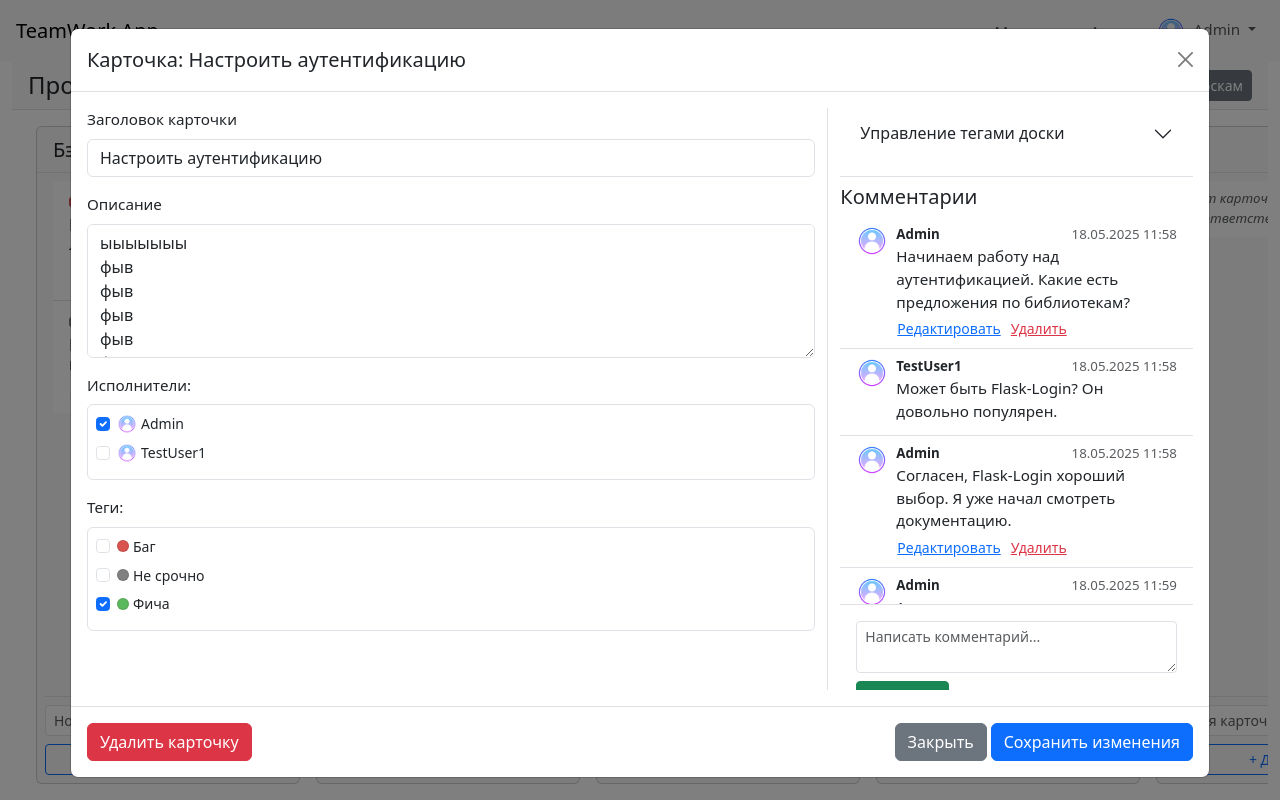
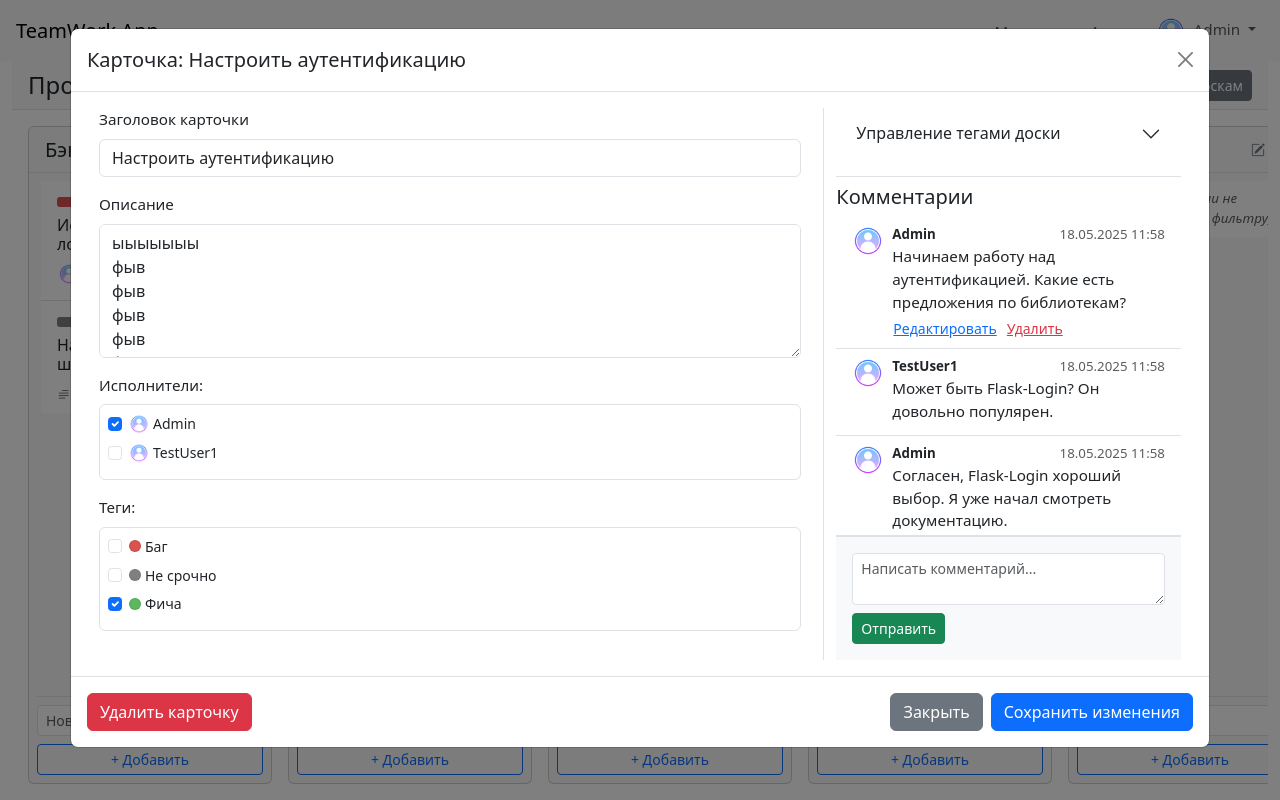
Before and after one commit to romka201616/Diploma, a Flask app: page /boards/1/cards/1 in a window 1280 px wide. Run offline with Flask 3, Linux system fonts and the light colour scheme; a user stored in the database is signed in; data comes from the database, SQL or seed files in the repository; both versions use the stored data as it was after the commit; some libraries are stand-ins or nearby versions.

Commit message:
design changes 3

```diff
--- a/app/static/css/style.css
+++ b/app/static/css/style.css
@@ -1,85 +1,118 @@
 /* Ваши пользовательские стили могут быть здесь */
 html, body {
     height: 100%;
-    overflow-x: hidden; /* Prevent horizontal scroll on body if page-board is not full height */
+    overflow-x: hidden;
 }
 
 body {
-    padding-bottom: 0; /* Removed default padding */
+    padding-bottom: 0;
     font-size: 0.95rem;
     display: flex;
     flex-direction: column;
+    min-height: 100vh; /* Ensure body takes at least full viewport height */
 }
-#pageContentArea.page-board { /* Specific to board page */
+#pageContentArea {
     flex-grow: 1;
+    display: flex; /* Default for most pages */
+    flex-direction: column; /* Default for most pages */
+}
+
+#pageContentArea.page-board {
+    overflow: hidden;
+    padding-top: 0;
+    padding-bottom: 0;
     display: flex;
     flex-direction: column;
-    overflow: hidden; /* Key for controlling scroll within this area */
-    padding-top: 0; /* Remove container padding if header is part of it */
-    padding-bottom: 0;
 }
-nav.navbar { /* Ensure navbar doesn't cause overflow or unwanted scroll */
+nav.navbar {
     flex-shrink: 0;
-    position: sticky; /* Or fixed-top if preferred */
+    position: sticky;
     top: 0;
-    z-index: 1030; /* Bootstrap's standard for navbars */
+    z-index: 1030;
     width: 100%;
 }
 
 .board-controls-header {
-    flex-shrink: 0; /* This part should not grow or shrink, fixed height */
-    background-color: #f8f9fa; /* Or any color to distinguish */
-    z-index: 1020; /* Below navbar but above columns */
+    flex-shrink: 0;
+    background-color: #f8f9fa;
+    z-index: 1020;
 }
 
 .board-columns-wrapper {
     display: flex;
     flex-direction: row;
-    flex-grow: 1; /* Takes remaining vertical space */
-    overflow-x: auto;  /* Horizontal scroll for columns */
-    overflow-y: hidden; /* No vertical scroll for the wrapper itself */
-    padding: 1rem; /* Add some padding around the columns area */
-    align-items: stretch; /* Make columns stretch to the same height if needed */
+    flex-grow: 1;
+    overflow-x: auto;
+    overflow-y: hidden;
+    padding: 1rem 0.5rem; /* Reduced horizontal padding slightly */
+    align-items: stretch;
+    scrollbar-width: thin; /* For Firefox */
+    scrollbar-color: #adb5bd #f8f9fa; /* For Firefox */
+}
+.board-columns-wrapper::-webkit-scrollbar { /* For Chrome, Safari, Edge */
+    height: 8px;
+}
+.board-columns-wrapper::-webkit-scrollbar-track {
+    background: #f8f9fa;
+}
+.board-columns-wrapper::-webkit-scrollbar-thumb {
+    background-color: #adb5bd;
+    border-radius: 4px;
+    border: 2px solid #f8f9fa;
 }
 
-.col-custom { /* Replaces Bootstrap col-* for specific width */
+
+.col-custom {
     width: 18%;
-    min-width: 280px; /* Minimum width for usability */
-    max-width: 320px; /* Maximum width */
+    min-width: 260px;
+    max-width: 300px;
     padding-left: 8px;
     padding-right: 8px;
-    flex-shrink: 0; /* Prevent columns from shrinking */
+    flex-shrink: 0;
+    display: flex; /* To make column-card take full height */
+    flex-direction: column; /* To make column-card take full height */
 }
-.column-card { /* The .card element representing a column */
+.column-card {
     display: flex;
     flex-direction: column;
-    height: 100%; /* Fill the height allocated by .board-columns-wrapper's align-items */
+    height: 100%;
+    width: 100%; /* Ensure card takes full width of col-custom */
 }
 .column-header-sticky {
     position: sticky;
-    top: 0; /* Sticks to the top of its scrolling container (.column-body-scrollable) */
-    background-color: inherit; /* Inherit from .card bg-light */
-    z-index: 10; /* Above cards in the list */
-    border-bottom: 1px solid #dee2e6; /* Separator */
+    top: 0;
+    background-color: inherit;
+    z-index: 10;
+    border-bottom: 1px solid #dee2e6;
+    flex-shrink: 0;
 }
 
-.column-body-scrollable { /* The card-body containing the card-list and add-card-form */
+.column-body-scrollable {
     flex-grow: 1;
-    overflow-y: hidden; /* Important: this itself doesn't scroll */
+    overflow-y: hidden;
     display: flex;
     flex-direction: column;
     padding: 0.5rem;
 }
 .card-list {
     flex-grow: 1;
-    overflow-y: auto; /* INDIVIDUAL vertical scroll for cards in this column */
-    padding: 0 0.5rem; /* Padding inside the scrollable list */
-    margin-bottom: 0 !important; /* Override Bootstrap's mb-3 on list-group */
+    overflow-y: auto;
+    padding: 0 0.25rem;
+    margin-bottom: 0 !important;
+    scrollbar-width: thin;
+    scrollbar-color: #ced4da #e9ecef;
 }
+.card-list::-webkit-scrollbar {
+    width: 6px;
+}
+.card-list::-webkit-scrollbar-thumb {
+    background-color: #ced4da;
+    border-radius: 3px;
+}
+
 .add-card-form {
-    flex-shrink: 0; /* Form at the bottom does not shrink */
+    flex-shrink: 0;
     padding-top: 0.5rem;
-    /* border-top: 1px solid #dee2e6; */
 }
 .card-assignee-avatar {
     width: 24px;
@@ -159,9 +192,8 @@ nav.navbar { /* Ensure navbar doesn't cause overflow or unwanted scroll */
     padding: .25rem .5rem;
 }
 
-/* Стили для панели фильтров на странице доски */
 #filtersCollapseArea .card {
-    background-color: #f0f3f5; /* Light background for filter panel */
+    background-color: #f0f3f5;
 }
 #filtersCollapseArea .form-label {
     font-size: 0.875rem;
@@ -169,7 +201,7 @@ nav.navbar { /* Ensure navbar doesn't cause overflow or unwanted scroll */
     font-weight: 500;
 }
 .filter-options-group {
-    max-height: 150px; /* Limit height and make scrollable if many options */
+    max-height: 150px;
     overflow-y: auto;
     font-size: 0.875rem;
 }
@@ -178,12 +210,11 @@ nav.navbar { /* Ensure navbar doesn't cause overflow or unwanted scroll */
 }
 .filter-options-group .form-check-label {
     cursor: pointer;
-    display: flex; /* Align avatar and text nicely */
+    display: flex;
     align-items: center;
 }
 
 
-/* Стили для кнопок сортировки в заголовках колонок */
 .column-header .sort-cards-btn {
 }
 .column-header .sort-cards-btn.active-sort-asc::after {
@@ -201,23 +232,78 @@ nav.navbar { /* Ensure navbar doesn't cause overflow or unwanted scroll */
     overflow: hidden;
     text-overflow: ellipsis;
     white-space: nowrap;
-    max-width: calc(100% - 100px); /* Adjust based on actual button sizes */
+    max-width: calc(100% - 100px);
 }
 
 .board-title {
     font-size: 1.5rem;
 }
 
-/* Modal specific styles for comments section */
-.modal-body .col-md-5.d-flex.flex-column {
-    max-height: calc(100vh - 180px); /* approx modal header/footer/other elements */
+/* Modal specific styles */
+.modal-dialog.modal-xl .modal-content {
+    height: calc(100vh - 80px); /* Ensure it fits viewport */
+    max-height: 90vh; /* Absolute max height */
+    display: flex;
+    flex-direction: column;
+}
+.modal-dialog.modal-xl .modal-header,
+.modal-dialog.modal-xl .modal-footer {
+    flex-shrink: 0;
+}
+.modal-dialog.modal-xl .modal-body {
+    flex-grow: 1;
+    overflow: hidden; /* IMPORTANT: Body itself does not scroll */
+    display: flex;
+    padding: 1rem;
+}
+.modal-dialog.modal-xl .modal-body > .row {
+    flex-grow: 1;
+    overflow: hidden; /* Row itself should not scroll */
+    margin-left: 0;
+    margin-right: 0;
+    height: 100%; /* Make row take full height of modal-body */
 }
 
-#commentsListContainer {
-    min-height: 100px; /* Ensure it has some base height */
+.modal-main-content { /* Left column (form) */
+    display: flex;
+    flex-direction: column;
+    height: 100%;
+    overflow: hidden; /* This part does not scroll itself */
+}
+.modal-main-content #editCardFormModal {
+    flex-grow: 1; /* Form takes available space */
+    display: flex;
+    flex-direction: column;
+    overflow: hidden; /* Form itself does not scroll */
+}
+.modal-main-content #editCardFormModal > .flex-grow-1 { /* Inner div that scrolls */
+    overflow-y: auto;
+    padding-right: 10px; /* For scrollbar */
 }
 
-/* Ensure hidden select fields in modal don't take up space */
+.modal-sidebar-content { /* Right column (tags, comments) */
+    display: flex;
+    flex-direction: column;
+    height: 100%;
+    overflow: hidden; /* This part does not scroll itself */
+}
+.modal-sidebar-content .accordion {
+    flex-shrink: 0;
+}
+.modal-sidebar-content > h5 { /* "Комментарии" title */
+    flex-shrink: 0;
+}
+.modal-sidebar-content #commentsListContainer {
+    flex-grow: 1;
+    overflow-y: auto;
+    min-height: 100px;
+    border-bottom: 1px solid #dee2e6; /* Add border if form is directly below */
+}
+.modal-sidebar-content #addCommentFormModal {
+    flex-shrink: 0;
+    padding-top: 0.75rem; /* Add some padding to separate from list */
+}
+
 #modalCardAssigneesHiddenSelect, #modalCardTagsHiddenSelect {
     display: none !important;
 }
--- a/app/templates/_card_modal.html
+++ b/app/templates/_card_modal.html
@@ -1,16 +1,17 @@
 <div class="modal fade" id="cardDetailModal" tabindex="-1" aria-labelledby="cardDetailModalLabel" aria-hidden="true">
   <div class="modal-dialog modal-xl">
-    <div class="modal-content" style="height: calc(100vh - 50px);">
+    <div class="modal-content">
       <div class="modal-header">
         <h5 class="modal-title" id="cardDetailModalLabel">Детали карточки</h5>
         <button type="button" class="btn-close" data-bs-dismiss="modal" aria-label="Close"></button>
       </div>
-      <div class="modal-body d-flex flex-column flex-grow-1" style="overflow-y: hidden;">
-        <div class="row flex-grow-1" style="overflow-y: hidden;">
+      <div class="modal-body">
+        <div class="row h-100">
             <!-- Основная информация о карточке и исполнители -->
-            <div class="col-md-7 col-lg-8 border-end d-flex flex-column" style="overflow-y: auto;">
-                <form id="editCardFormModal" method="post" action="" class="flex-grow-1 d-flex flex-column">
+            <div class="col-md-7 col-lg-8 border-end modal-main-content">
+                <form id="editCardFormModal" method="post" action="" class="d-flex flex-column h-100">
                     {{ card_form.hidden_tag() }}
+                    <div class="flex-grow-1" style="overflow-y: auto; padding-right: 10px;">
                         <div class="mb-3">
                             {{ card_form.title.label(for="modalCardTitle", class="form-label") }}
                             {{ card_form.title(class="form-control", id="modalCardTitle", required=True, maxlength=150) }}
@@ -27,7 +28,7 @@
                             <div id="modalAssigneesCheckboxesContainer" class="filter-options-group p-2 border rounded">
                                 <!-- Checkboxes for assignees will be populated by JS -->
                             </div>
-                        {{ card_form.assignees(id="modalCardAssigneesHiddenSelect", style="display:none;", multiple="multiple") }}
+                            {{ card_form.assignees(id="modalCardAssigneesHiddenSelect", style="display:none !important;", multiple="multiple") }}
                             <div class="invalid-feedback" data-field-error="assignees" id="modalAssigneesError"></div>
                         </div>
 
@@ -36,16 +37,17 @@
                             <div id="modalTagsCheckboxesContainer" class="filter-options-group p-2 border rounded">
                                 <!-- Checkboxes for tags will be populated by JS -->
                             </div>
-                        {{ card_form.tags(id="modalCardTagsHiddenSelect", style="display:none;", multiple="multiple") }}
+                            {{ card_form.tags(id="modalCardTagsHiddenSelect", style="display:none !important;", multiple="multiple") }}
                             <div class="invalid-feedback" data-field-error="tags" id="modalTagsError"></div>
+                        </div>
                     </div>
                     <input type="submit" name="submit_card" style="display:none;">
                 </form>
             </div>
 
             <!-- Комментарии и управление тегами доски -->
-            <div class="col-md-5 col-lg-4 d-flex flex-column" style="overflow-y: hidden;">
-                <div class="accordion accordion-flush" id="modalRightAccordion">
+            <div class="col-md-5 col-lg-4 d-flex flex-column modal-sidebar-content">
+                <div class="accordion accordion-flush" id="modalRightAccordion" style="flex-shrink: 0;">
                     <div class="accordion-item">
                         <h2 class="accordion-header" id="headingTags">
                             <button class="accordion-button collapsed" type="button" data-bs-toggle="collapse" data-bs-target="#collapseTags" aria-expanded="false" aria-controls="collapseTags">
@@ -89,7 +91,7 @@
                     </div>
                 </div>
 
-                <h5 class="mt-3 mb-2 pt-2 border-top">Комментарии</h5>
+                <h5 class="mt-3 mb-2 pt-2 border-top" style="flex-shrink: 0;">Комментарии</h5>
                 <div id="commentsListContainer" class="list-group list-group-flush flex-grow-1" style="overflow-y: auto;">
                     <div class="text-center p-3" id="commentsLoader">
                         <div class="spinner-border spinner-border-sm" role="status">
@@ -97,7 +99,7 @@
                         </div>
                     </div>
                 </div>
-                <form id="addCommentFormModal" method="post" action="" class="p-3 border-top mt-auto">
+                <form id="addCommentFormModal" method="post" action="" class="p-3 border-top bg-light" style="flex-shrink: 0;">
                     {{ comment_form.hidden_tag() }}
                     <div class="mb-2">
                         {{ comment_form.text.label(for="modalCommentText", class="form-label visually-hidden") }}
@@ -109,18 +111,14 @@
             </div>
         </div>
       </div>
-      <div class="modal-footer justify-content-between">
-        <div>
-            <form id="deleteCardFormModal" method="post" action="" class="d-inline">
+      <div class="modal-footer">
+        <form id="deleteCardFormModal" method="post" action="" class="d-inline me-auto">
              <input type="hidden" name="csrf_token" value="">
              <button type="submit" class="btn btn-danger">Удалить карточку</button>
         </form>
-        </div>
-        <div>
         <button type="button" class="btn btn-secondary" data-bs-dismiss="modal">Закрыть</button>
         <button type="button" class="btn btn-primary" id="saveCardModalBtn">Сохранить изменения</button>
       </div>
     </div>
   </div>
 </div>
-</div>
--- a/app/templates/base.html
+++ b/app/templates/base.html
@@ -11,7 +11,7 @@
   <body>
     <nav class="navbar navbar-expand-lg navbar-light bg-light">
       <div class="container-fluid px-3">
-        <a class="navbar-brand" href="{{ url_for('index') }}">TeamWork App</a>
+        <a class="navbar-brand me-auto" href="{{ url_for('index') }}">TeamWork App</a>
         <button class="navbar-toggler" type="button" data-bs-toggle="collapse" data-bs-target="#navbarNav" aria-controls="navbarNav" aria-expanded="false" aria-label="Toggle navigation">
           <span class="navbar-toggler-icon"></span>
         </button>
--- a/app/templates/board.html
+++ b/app/templates/board.html
@@ -84,7 +84,8 @@
             <div class="card-header d-flex justify-content-between align-items-center column-header-sticky">
                 <h5 class="mb-0 me-2 text-truncate column-title" title="{{ column.name }}">{{ column.name }}</h5>
                 <div class="column-actions d-flex align-items-center">
-                    <button class="btn btn-sm btn-outline-secondary border-0 p-1 me-1 sort-cards-btn" data-sort-by="assignee" data-column-id="{{ column.id }}" title="Сортировать по исполнителю">↕️ И</button>
+                    <!-- Кнопка сортировки по исполнителю скрыта -->
+                    <!-- <button class="btn btn-sm btn-outline-secondary border-0 p-1 me-1 sort-cards-btn" data-sort-by="assignee" data-column-id="{{ column.id }}" title="Сортировать по исполнителю">↕️ И</button> -->
                     {% if current_user.can_edit_board(board) %}
                         <a href="{{ url_for('edit_column', column_id=column.id) }}" class="btn btn-sm btn-outline-secondary border-0 p-1 me-1" title="Редактировать колонку"><i class="bi bi-pencil-square"></i></a>
                         <form action="{{ url_for('delete_column', column_id=column.id) }}" method="post" onsubmit="return confirm('Уверены, что хотите удалить колонку \'{{ column.name }}\'? Все карточки в ней будут удалены!');" class="d-inline">
@@ -176,11 +177,14 @@
 
     {% if current_user.can_edit_board(board) %}
     <div class="col-custom column-drag-container">
-        <div class="card bg-light h-100">
-            <div class="card-body d-flex align-items-center justify-content-center">
+        <div class="card bg-light h-100 column-card">
+            <div class="card-header column-header-sticky">
+                 <h5 class="mb-0 text-truncate column-title">Новая колонка</h5>
+            </div>
+            <div class="card-body d-flex flex-column p-3 column-body-scrollable align-items-start"> {# align-items-start to push content to top #}
                 <form action="{{ url_for('view_board', board_id=board.id) }}" method="post" novalidate class="w-100">
                     {{ column_form.hidden_tag() }}
-                     <div class="mb-2">
+                    <div class="mb-2">
                         {{ column_form.name.label(class="form-label visually-hidden") }}
                         {{ column_form.name(class="form-control form-control-sm" + (" is-invalid" if column_form.name.errors else ""), placeholder="Название новой колонки") }}
                         {% if column_form.name.errors %}
```
Also changed, not shown: app/static/js/board_logic.js (+67 -21 lines), instance/mydatabase.db. Lines whose indentation alone changed are shown as unchanged.
